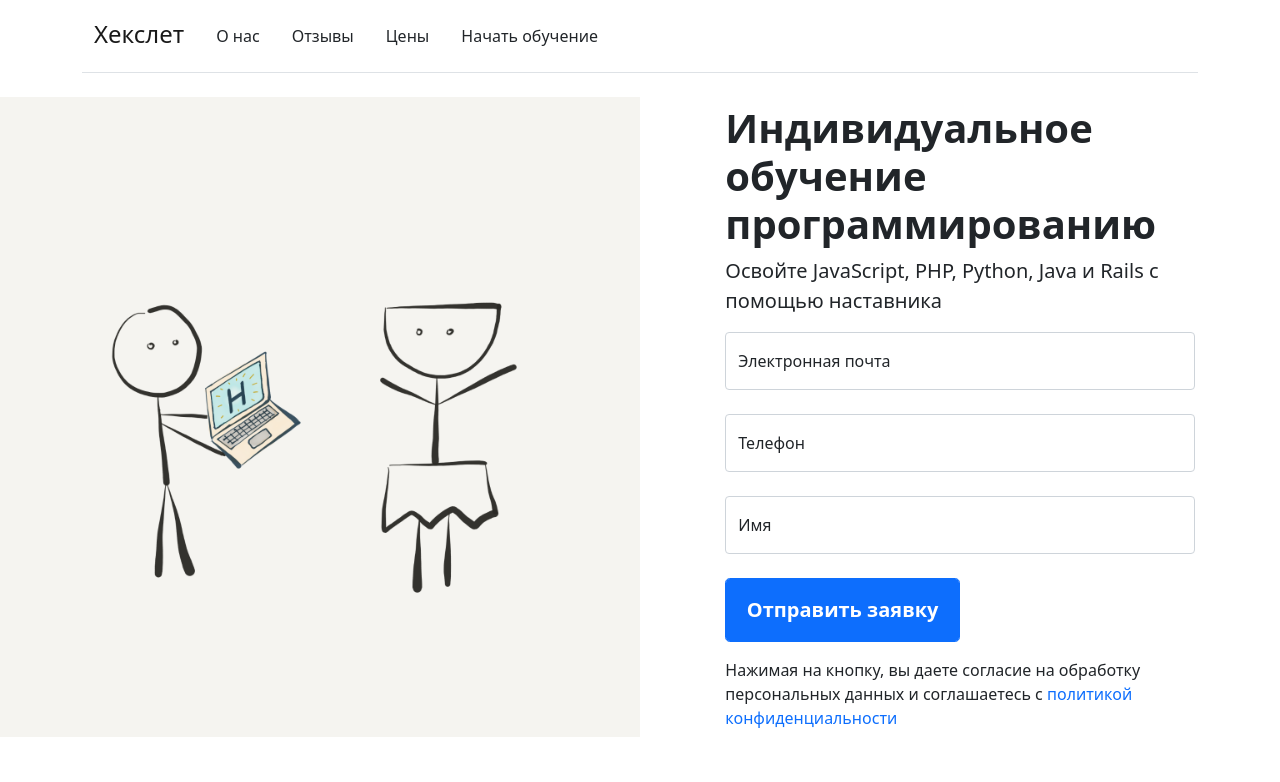
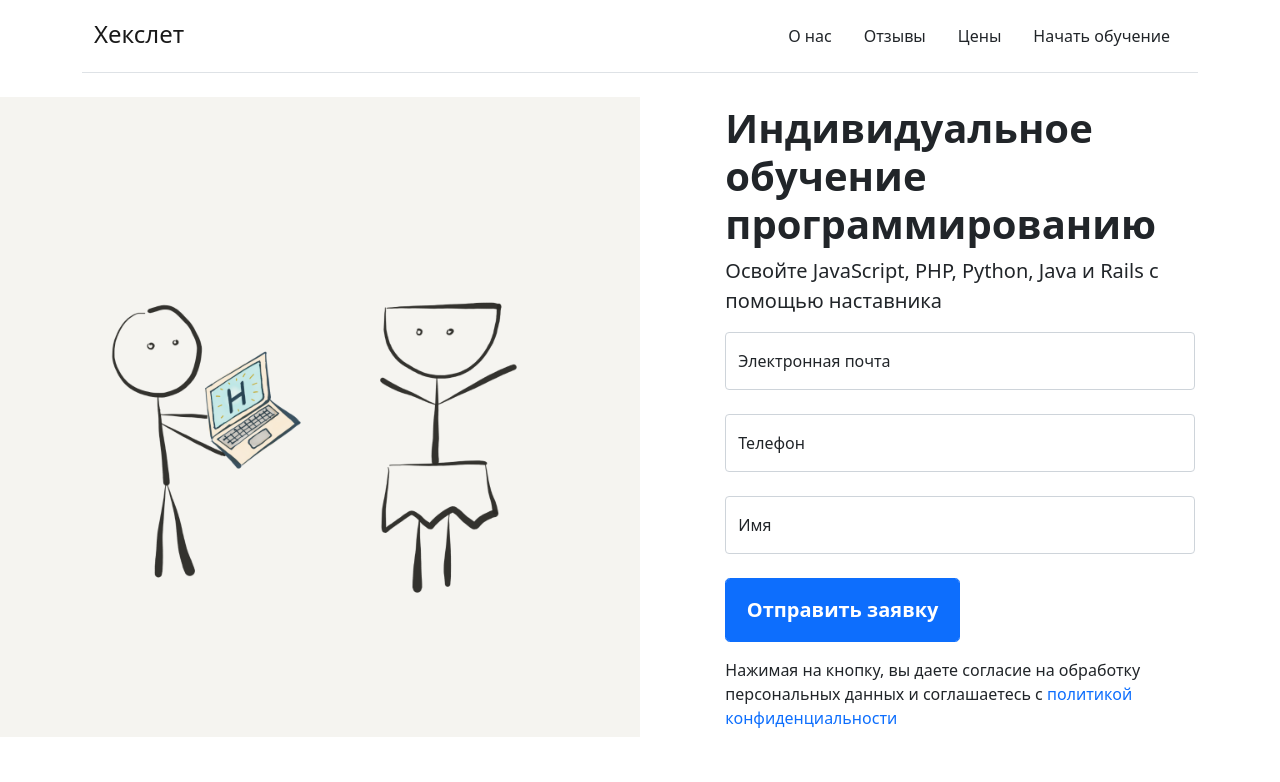
Before and after one commit to Chivirda/hexlet, a website: page src/index.pug in a window 1280 px wide. Shown: the top 782 px of the page. Drawn offline with nearby package versions, Linux system fonts and the light colour scheme; files that its build step writes are made by us from their sources; files whose address does not match are found by name.

Commit message:
fix: поправил хедер

```diff
--- a/src/index.pug
+++ b/src/index.pug
@@ -23,7 +23,7 @@ html(lang="en")
                         span.fs-4.lh-1 Хекслет
                     button.navbar-toggler.collapsed(data-bs-toggle="collapse", data-bs-target="#navbar", aria-controls="navbar", aria-expanded="false", aria-label="Toggle navigation")
                         span.navbar-toggler-icon
-                    .collapse.navbar-collapse#navbar
+                    .collapse.navbar-collapse.d-flex.justify-content-end#navbar
                         ul.navbar-nav.mb-2.mb-lg-0
                             each val, key in {about: 'О нас', reviews: 'Отзывы', prices: 'Цены', start: 'Начать обучение'}
                                 li
```
Also changed, not shown: build/index.html.
